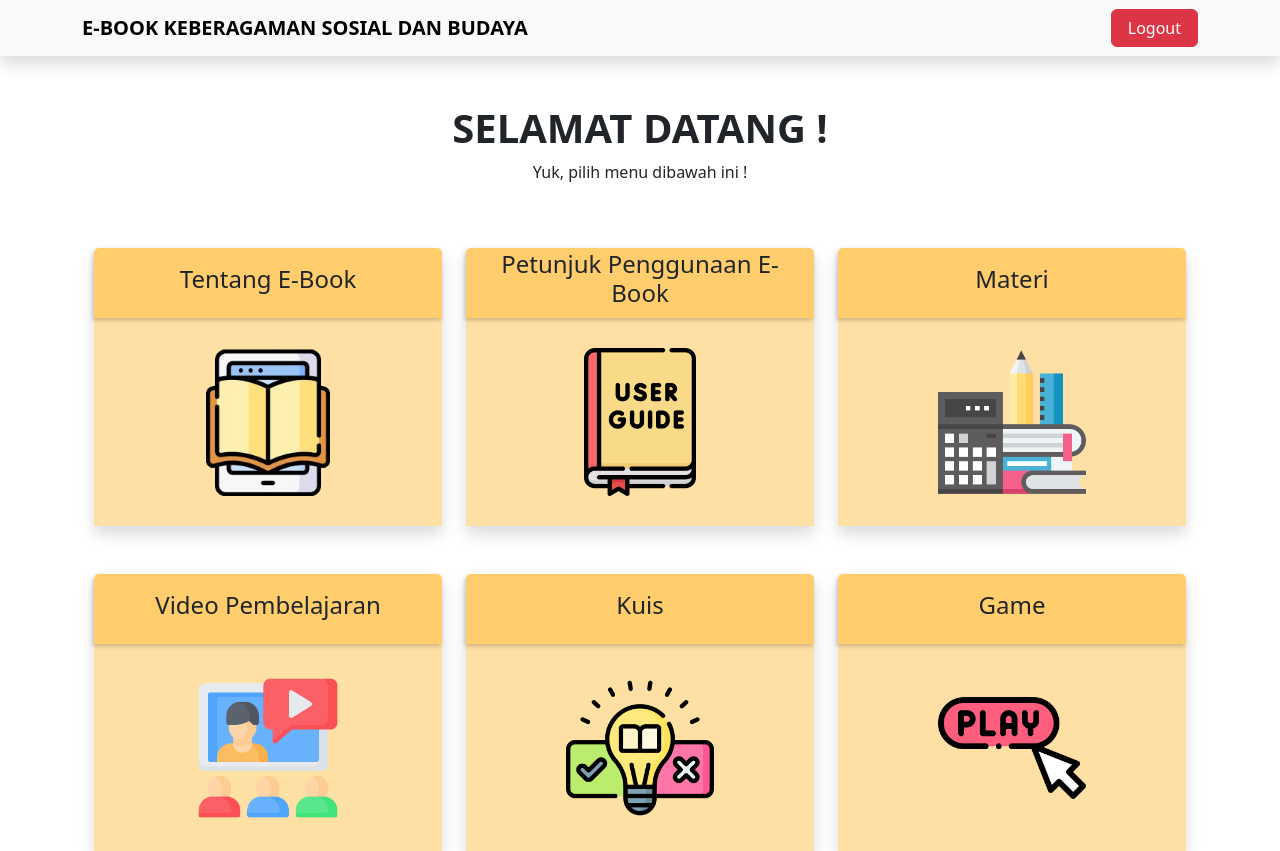
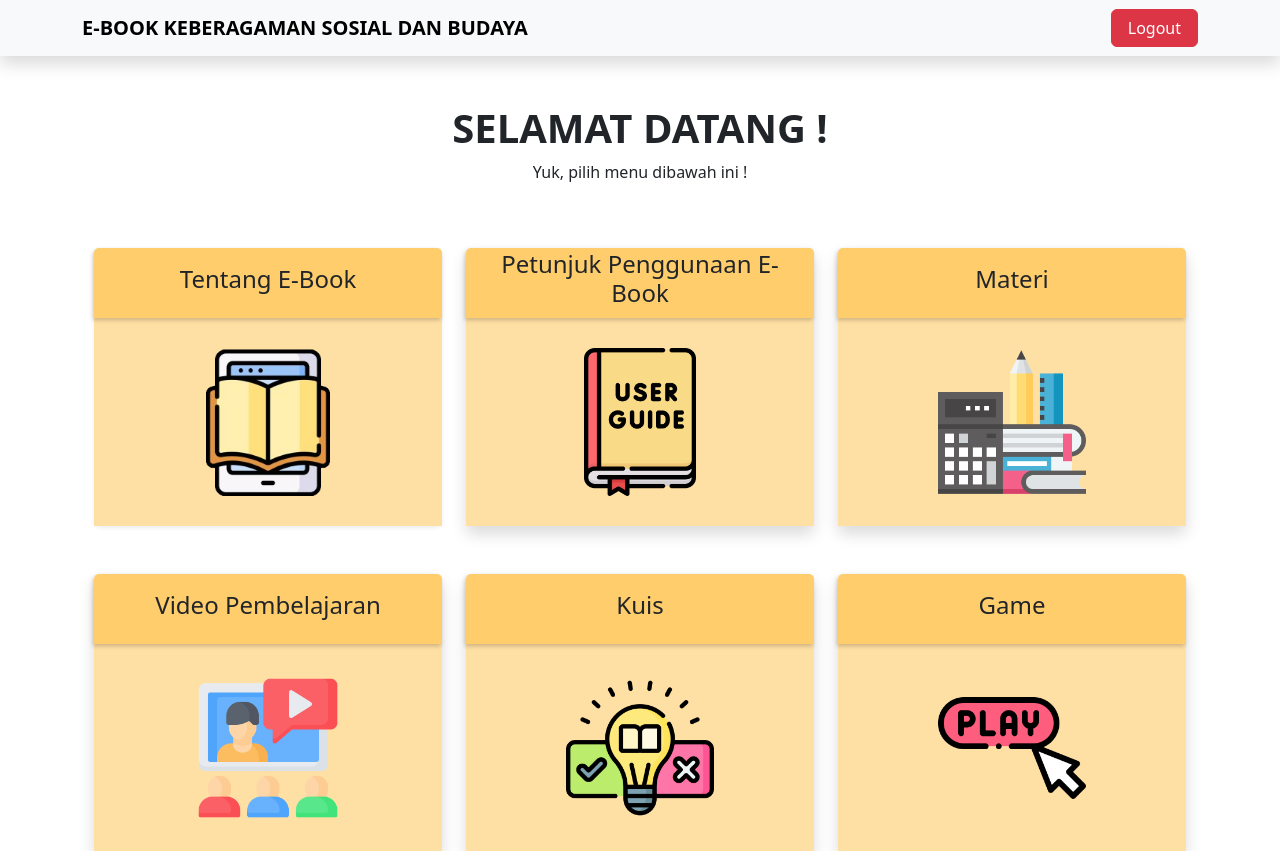
Before and after one commit to iskandarsh/web_ebook, a CodeIgniter app: page /database/home in a window 1280 px wide. Shown: the top 851 px of the page. Run offline with CodeIgniter, Linux system fonts and the light colour scheme; the visitor is signed in with stand-in values (Sample User, id 1).

Commit message:
Update home.php

```diff
--- a/application/views/home.php
+++ b/application/views/home.php
@@ -10,7 +10,7 @@
             <!-- yang fix -->
             <div class="col-sm-6 col-md-6 col-lg-4 pt-5">
                 <a href="<?= base_url().'tentang' ?>">
-                    <div class="card text-center shadow border-0">
+                    <div class="card text-center shadow-sm border-0">
                         <div class="card-header d-flex align-items-center justify-content-center border-0 box-title" >
                             <h4>Tentang E-Book</h4>
                         </div>
```
